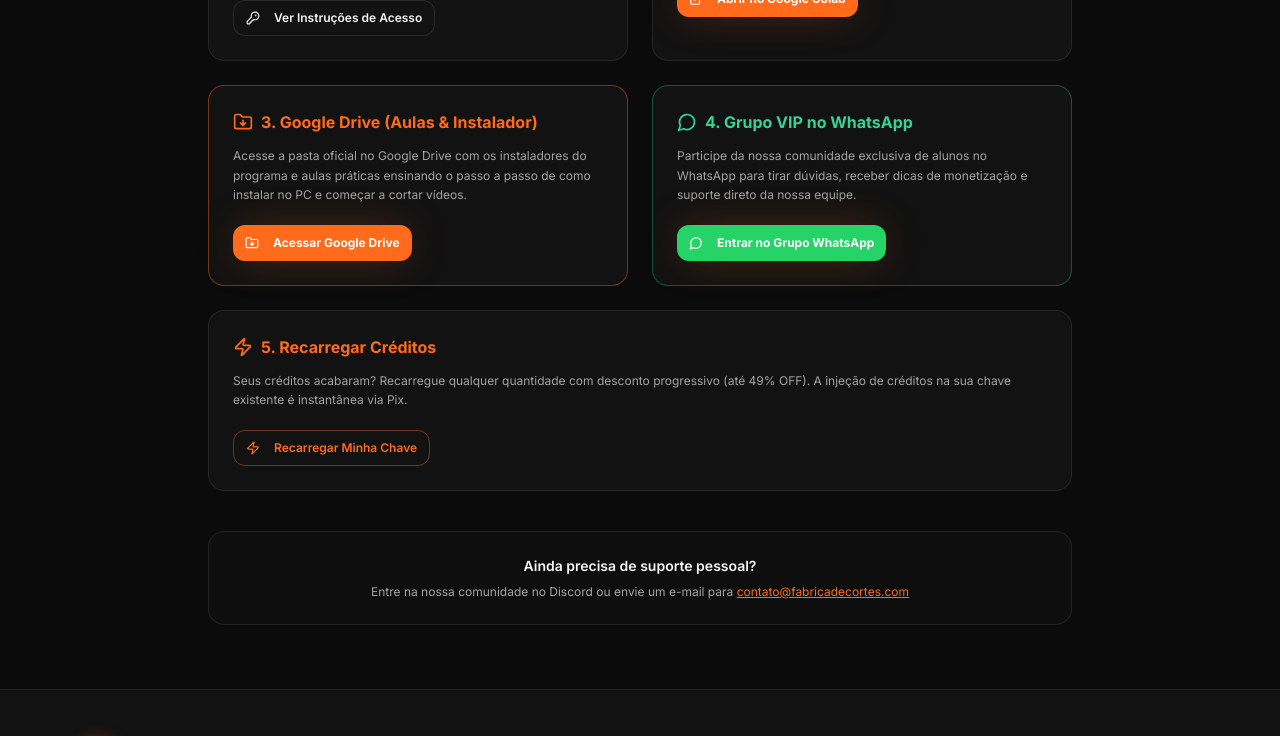
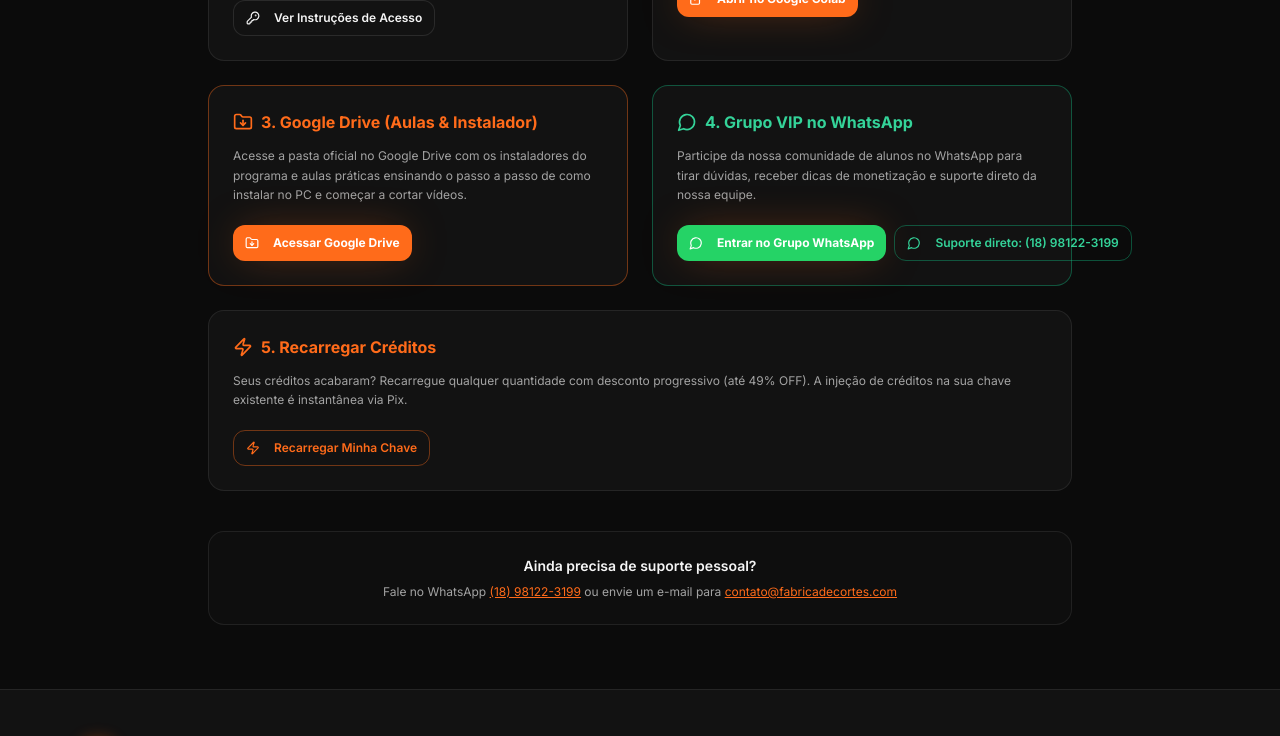
Before and after one commit to bazotepedro-oss/fabricadecortes-site, a Next.js app: page /suporte in a window 1280 px wide. Shown: the part 522-1258 px from the top of the page. Built offline with nearby package versions, Linux system fonts and the light colour scheme; no server answers.

Commit message:
feat(site): WhatsApp oficial e grupo de alunos; notebook renomeado

```diff
--- a/app/contato/page.tsx
+++ b/app/contato/page.tsx
@@ -53,31 +53,31 @@ export default function ContatoPage() {
             </p>
             <p className="font-semibold text-text-primary text-sm">
               <a
-                href="https://chat.whatsapp.com/JlJ6ZJjBNpS7E9ErFSyMvC"
+                href="https://wa.me/5518981223199"
                 target="_blank"
                 rel="noreferrer"
                 className="text-emerald-400 hover:underline inline-flex items-center gap-1 font-bold"
               >
-                Entrar no Grupo VIP &rarr;
+                Falar no WhatsApp: (18) 98122-3199 &rarr;
               </a>
             </p>
           </div>
 
           <div className="rounded-2xl border border-border bg-surface p-6 space-y-3">
             <div className="flex items-center gap-2 text-brand font-bold text-sm">
-              <MessageSquare className="h-4 w-4" /> Comunidade no Discord
+              <MessageSquare className="h-4 w-4" /> Grupo de alunos
             </div>
             <p className="text-xs text-text-secondary">
-              Tire dúvidas rápidas e troque ideias com outros criadores:
+              Tire dúvidas e troque ideias com outros criadores no grupo oficial:
             </p>
             <p className="font-semibold text-text-primary text-sm">
               <a
-                href="https://discord.gg/tAdPHFAbud"
+                href="https://chat.whatsapp.com/G0yGg1Rl0K3J8OUEChfc4s"
                 target="_blank"
                 rel="noreferrer"
                 className="text-brand hover:underline inline-flex items-center gap-1"
               >
-                discord.gg/tAdPHFAbud &rarr;
+                Entrar no grupo do WhatsApp &rarr;
               </a>
             </p>
           </div>
--- a/app/retorno/page.tsx
+++ b/app/retorno/page.tsx
@@ -81,7 +81,7 @@ export default async function RetornoPage({ searchParams }: RetornoPageProps) {
   }
 
   const whatsappUrl =
-    process.env.WHATSAPP_GROUP_URL || 'https://chat.whatsapp.com/JlJ6ZJjBNpS7E9ErFSyMvC';
+    process.env.WHATSAPP_GROUP_URL || 'https://chat.whatsapp.com/G0yGg1Rl0K3J8OUEChfc4s';
   const membersUrl =
     process.env.NEXT_PUBLIC_MEMBERS_URL || 'https://membros.fabricadecortes.com';
   const appDownloadUrl = driveUrl();
--- a/app/suporte/page.tsx
+++ b/app/suporte/page.tsx
@@ -60,7 +60,7 @@ export default function SuportePage() {
             <div className="pt-2">
               <Button asChild size="sm" className="w-full sm:w-auto bg-brand hover:bg-brand/90 text-white font-bold">
                 <a
-                  href="https://colab.research.google.com/github/bazotepedro-oss/forjaviral/blob/main/ViralCutter.ipynb"
+                  href="https://colab.research.google.com/github/bazotepedro-oss/forjaviral/blob/main/FabricaDosCortes.ipynb"
                   target="_blank"
                   rel="noreferrer"
                 >
@@ -97,16 +97,21 @@ export default function SuportePage() {
               <MessageCircle className="h-5 w-5" /> 4. Grupo VIP no WhatsApp
             </div>
             <p className="text-xs leading-relaxed text-text-secondary">
-              Participe da nossa comunidade exclusiva de alunos no WhatsApp para tirar dúvidas, receber dicas de monetização e suporte direto da nossa equipe.
+              Participe da nossa comunidade de alunos no WhatsApp para tirar dúvidas, receber dicas de monetização e suporte direto da nossa equipe.
             </p>
-            <div className="pt-2">
+            <div className="flex flex-col gap-2 pt-2 sm:flex-row">
               <Button asChild size="sm" className="w-full sm:w-auto bg-[#25D366] hover:bg-[#20ba59] text-white font-bold">
                 <a
-                  href="https://chat.whatsapp.com/JlJ6ZJjBNpS7E9ErFSyMvC"
+                  href="https://chat.whatsapp.com/G0yGg1Rl0K3J8OUEChfc4s"
                   target="_blank"
                   rel="noreferrer"
                 >
                   <MessageCircle className="h-3.5 w-3.5 mr-1.5" /> Entrar no Grupo WhatsApp
+                </a>
+              </Button>
+              <Button asChild size="sm" variant="outline" className="w-full sm:w-auto border-emerald-500/40 text-emerald-400">
+                <a href="https://wa.me/5518981223199" target="_blank" rel="noreferrer">
+                  <MessageCircle className="h-3.5 w-3.5 mr-1.5" /> Suporte direto: (18) 98122-3199
                 </a>
               </Button>
             </div>
@@ -133,7 +138,11 @@ export default function SuportePage() {
         <div className="mt-10 rounded-2xl border border-border bg-surface/50 p-6 text-center space-y-2">
           <p className="text-sm font-semibold text-text-primary">Ainda precisa de suporte pessoal?</p>
           <p className="text-xs text-text-secondary">
-            Entre na nossa comunidade no Discord ou envie um e-mail para{' '}
+            Fale no WhatsApp{' '}
+            <a href="https://wa.me/5518981223199" target="_blank" rel="noreferrer" className="text-brand underline">
+              (18) 98122-3199
+            </a>{' '}
+            ou envie um e-mail para{' '}
             <a href="mailto:contato@fabricadecortes.com" className="text-brand underline">
               contato@fabricadecortes.com
             </a>
--- a/components/access-card.tsx
+++ b/components/access-card.tsx
@@ -107,7 +107,7 @@ export function AccessCard() {
 
   const copyAll = () => {
     if (!result) return;
-    const text = `🔥 Acesso Fábrica dos Cortes (fabricadecortes.com)\nChave de Licença: ${result.licenseKey}\nUsuário: ${result.username}\nCréditos: ${result.credits}\nGoogle Drive (Aulas e Instalador): ${result.driveUrl || result.courseUrl}\nGrupo VIP WhatsApp: ${result.whatsappUrl || 'https://chat.whatsapp.com/JlJ6ZJjBNpS7E9ErFSyMvC'}`;
+    const text = `🔥 Acesso Fábrica dos Cortes (fabricadecortes.com)\nChave de Licença: ${result.licenseKey}\nUsuário: ${result.username}\nCréditos: ${result.credits}\nGoogle Drive (Aulas e Instalador): ${result.driveUrl || result.courseUrl}\nGrupo VIP WhatsApp: ${result.whatsappUrl || 'https://chat.whatsapp.com/G0yGg1Rl0K3J8OUEChfc4s'}`;
     navigator.clipboard.writeText(text);
     setCopiedAll(true);
     setTimeout(() => setCopiedAll(false), 2000);
@@ -215,7 +215,7 @@ export function AccessCard() {
                 </div>
                 <div className="pt-4">
                   <Button asChild className="w-full bg-[#25D366] hover:bg-[#20ba59] text-white font-bold" size="sm">
-                    <a href={result.whatsappUrl || 'https://chat.whatsapp.com/JlJ6ZJjBNpS7E9ErFSyMvC'} target="_blank" rel="noreferrer">
+                    <a href={result.whatsappUrl || 'https://chat.whatsapp.com/G0yGg1Rl0K3J8OUEChfc4s'} target="_blank" rel="noreferrer">
                       <MessageCircle className="h-4 w-4 mr-1.5" /> Entrar no Grupo
                     </a>
                   </Button>
--- a/lib/email.ts
+++ b/lib/email.ts
@@ -82,11 +82,11 @@ export async function sendAccessEmail(input: SendAccessEmailInput): Promise<{ ok
   const whatsappLink =
     input.whatsappUrl ||
     process.env.WHATSAPP_GROUP_URL ||
-    'https://chat.whatsapp.com/JlJ6ZJjBNpS7E9ErFSyMvC';
+    'https://chat.whatsapp.com/G0yGg1Rl0K3J8OUEChfc4s';
   const colabLink =
     input.colabUrl ||
     process.env.COLAB_NOTEBOOK_URL ||
-    'https://colab.research.google.com/github/bazotepedro-oss/forjaviral/blob/main/ViralCutter.ipynb';
+    'https://colab.research.google.com/github/bazotepedro-oss/forjaviral/blob/main/FabricaDosCortes.ipynb';
   const accessPage = input.accessUrl || `${process.env.NEXT_PUBLIC_APP_URL || 'https://fabricadecortes.com'}/retorno`;
   const membersLink =
     input.membersUrl ||
@@ -198,9 +198,13 @@ export async function sendAccessEmail(input: SendAccessEmailInput): Promise<{ ok
         </p>
 
         <!-- Botão WhatsApp -->
-        <a href="${whatsappLink}" target="_blank" style="display:block;background:#25D366;color:#FFFFFF;font-size:15px;font-weight:700;text-decoration:none;padding:14px 24px;border-radius:10px;margin-bottom:12px;box-shadow:0 4px 16px rgba(37,211,102,0.3);">
+        <a href="${whatsappLink}" target="_blank" style="display:block;background:#25D366;color:#FFFFFF;font-size:15px;font-weight:700;text-decoration:none;padding:14px 24px;border-radius:10px;margin-bottom:8px;box-shadow:0 4px 16px rgba(37,211,102,0.3);">
           💬 ${input.includeCourse ? 'Entrar no Grupo VIP do WhatsApp' : 'Entrar no Grupo de Suporte'}
         </a>
+        <p style="margin:0 0 14px;font-size:11px;line-height:1.5;color:#8A8A8A;">
+          Suporte direto no WhatsApp:
+          <a href="https://wa.me/5518981223199" target="_blank" style="color:#25D366;text-decoration:none;font-weight:700;">(18) 98122-3199</a>
+        </p>
 
         <!-- Botão Google Colab (opcional nuvem) -->
         <a href="${colabLink}" target="_blank" style="display:inline-block;background:#262626;border:1px solid #3D3D3D;color:#D1D5DB;font-size:13px;font-weight:600;text-decoration:none;padding:10px 20px;border-radius:8px;margin-top:4px;">
--- a/lib/provisioning.ts
+++ b/lib/provisioning.ts
@@ -63,7 +63,7 @@ export function driveUrl(): string {
 export function whatsappUrl(): string {
   return (
     process.env.WHATSAPP_GROUP_URL ||
-    'https://chat.whatsapp.com/JlJ6ZJjBNpS7E9ErFSyMvC'
+    'https://chat.whatsapp.com/G0yGg1Rl0K3J8OUEChfc4s'
   );
 }
 
@@ -82,7 +82,7 @@ export function membersUrl(): string {
 export function colabUrl(): string {
   return (
     process.env.COLAB_NOTEBOOK_URL ||
-    'https://colab.research.google.com/github/bazotepedro-oss/forjaviral/blob/main/ViralCutter.ipynb'
+    'https://colab.research.google.com/github/bazotepedro-oss/forjaviral/blob/main/FabricaDosCortes.ipynb'
   );
 }
 
```
